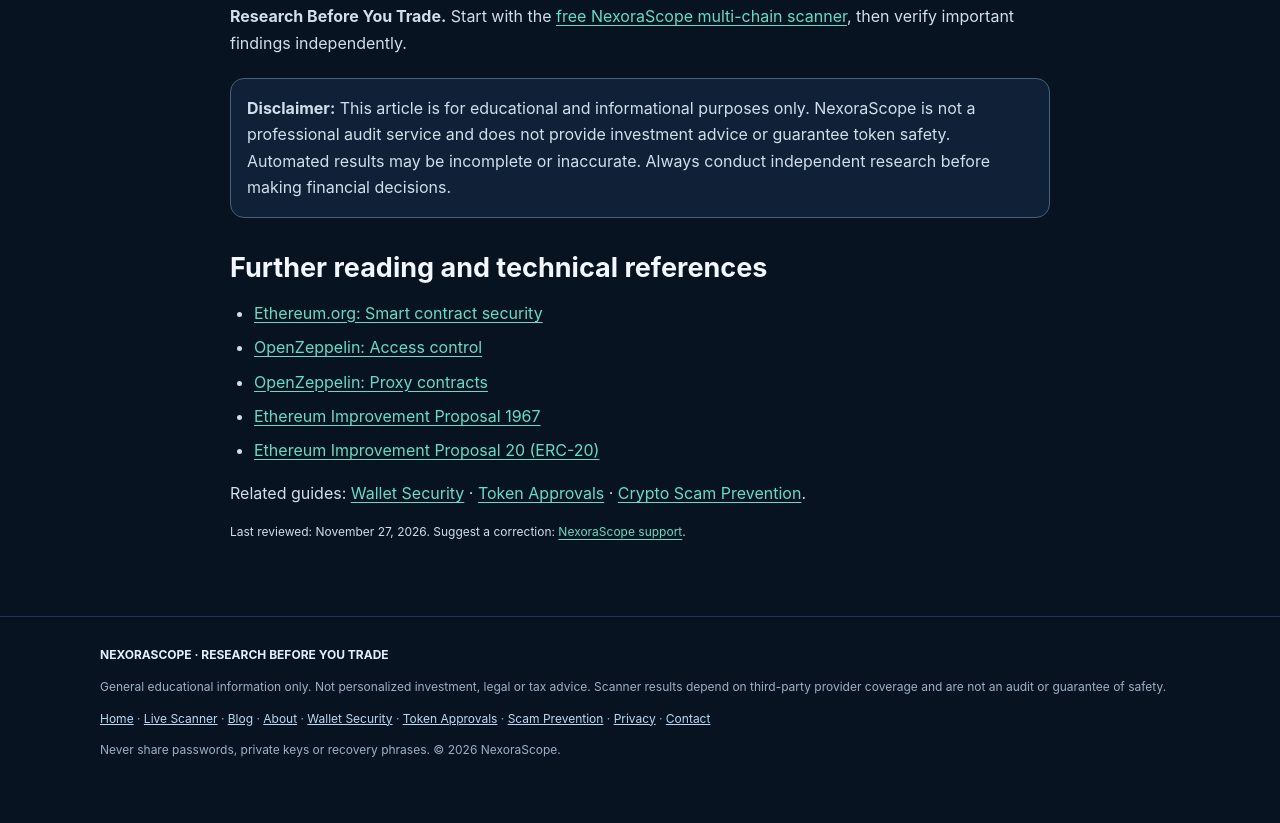
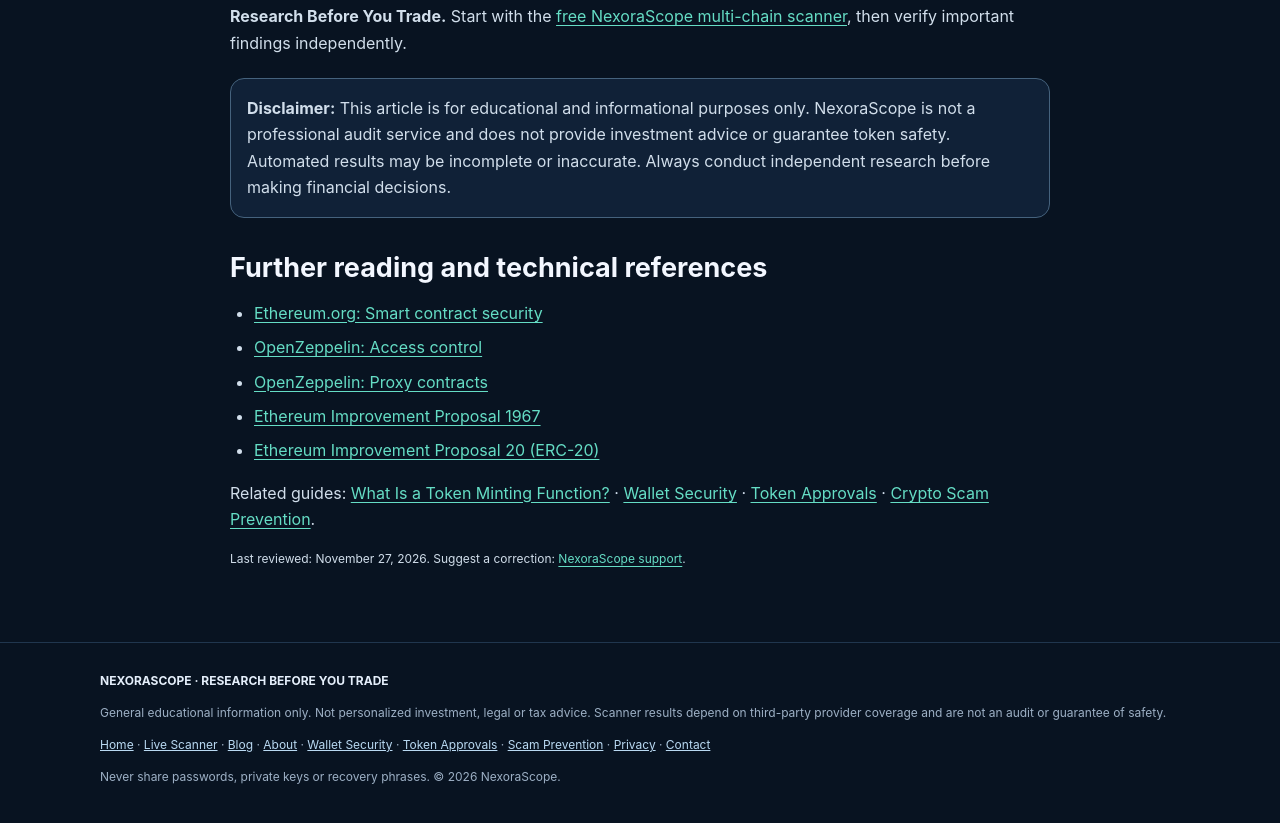
Before and after one commit to liuyinfang666-beep/nexorascope, a plain HTML site: page how-to-check-crypto-token-before-buy.html in a window 1280 px wide. Shown: the part 5356-6179 px from the top of the page. Drawn offline with Linux system fonts and the light colour scheme.

Commit message:
Cross-link related token minting guide

```diff
--- a/how-to-check-crypto-token-before-buy.html
+++ b/how-to-check-crypto-token-before-buy.html
@@ -36,6 +36,6 @@
 <p><strong>Research Before You Trade.</strong> Start with the <a href="scanner.html">free NexoraScope multi-chain scanner</a>, then verify important findings independently.</p>
 <div class="notice"><strong>Disclaimer:</strong> This article is for educational and informational purposes only. NexoraScope is not a professional audit service and does not provide investment advice or guarantee token safety. Automated results may be incomplete or inaccurate. Always conduct independent research before making financial decisions.</div>
 <h2>Further reading and technical references</h2><ul><li><a href="https://ethereum.org/en/developers/docs/smart-contracts/security/" target="_blank" rel="noopener noreferrer">Ethereum.org: Smart contract security</a></li><li><a href="https://docs.openzeppelin.com/contracts/5.x/access-control" target="_blank" rel="noopener noreferrer">OpenZeppelin: Access control</a></li><li><a href="https://docs.openzeppelin.com/contracts/5.x/api/proxy" target="_blank" rel="noopener noreferrer">OpenZeppelin: Proxy contracts</a></li><li><a href="https://eips.ethereum.org/EIPS/eip-1967" target="_blank" rel="noopener noreferrer">Ethereum Improvement Proposal 1967</a></li><li><a href="https://eips.ethereum.org/EIPS/eip-20" target="_blank" rel="noopener noreferrer">Ethereum Improvement Proposal 20 (ERC-20)</a></li></ul>
-<p>Related guides: <a href="wallet-security.html">Wallet Security</a> · <a href="token-approval.html">Token Approvals</a> · <a href="crypto-scams.html">Crypto Scam Prevention</a>.</p><p class="fine">Last reviewed: November 27, 2026. Suggest a correction: <a href="mailto:NexoraScopesupport@gmail.com">NexoraScope support</a>.</p>
+<p>Related guides: <a href="what-is-token-minting-function.html">What Is a Token Minting Function?</a> · <a href="wallet-security.html">Wallet Security</a> · <a href="token-approval.html">Token Approvals</a> · <a href="crypto-scams.html">Crypto Scam Prevention</a>.</p><p class="fine">Last reviewed: November 27, 2026. Suggest a correction: <a href="mailto:NexoraScopesupport@gmail.com">NexoraScope support</a>.</p>
 </div></section></main>
 <footer><div class="wrap"><strong>NEXORASCOPE · RESEARCH BEFORE YOU TRADE</strong><p>General educational information only. Not personalized investment, legal or tax advice. Scanner results depend on third-party provider coverage and are not an audit or guarantee of safety.</p><p><a href="index.html">Home</a> · <a href="scanner.html">Live Scanner</a> · <a href="blog.html">Blog</a> · <a href="about.html">About</a> · <a href="wallet-security.html">Wallet Security</a> · <a href="token-approval.html">Token Approvals</a> · <a href="crypto-scams.html">Scam Prevention</a> · <a href="privacy.html">Privacy</a> · <a href="contact.html">Contact</a></p><p>Never share passwords, private keys or recovery phrases. © 2026 NexoraScope.</p></div></footer></body></html>
```
